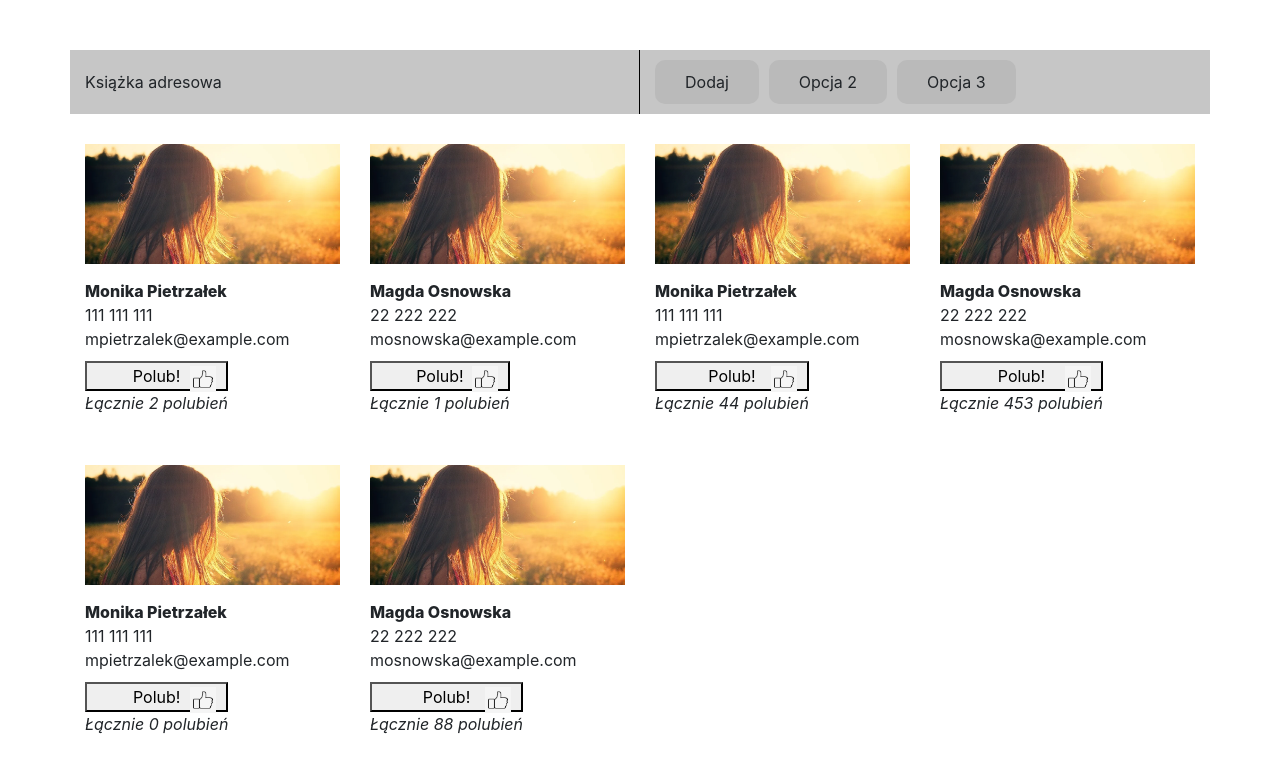
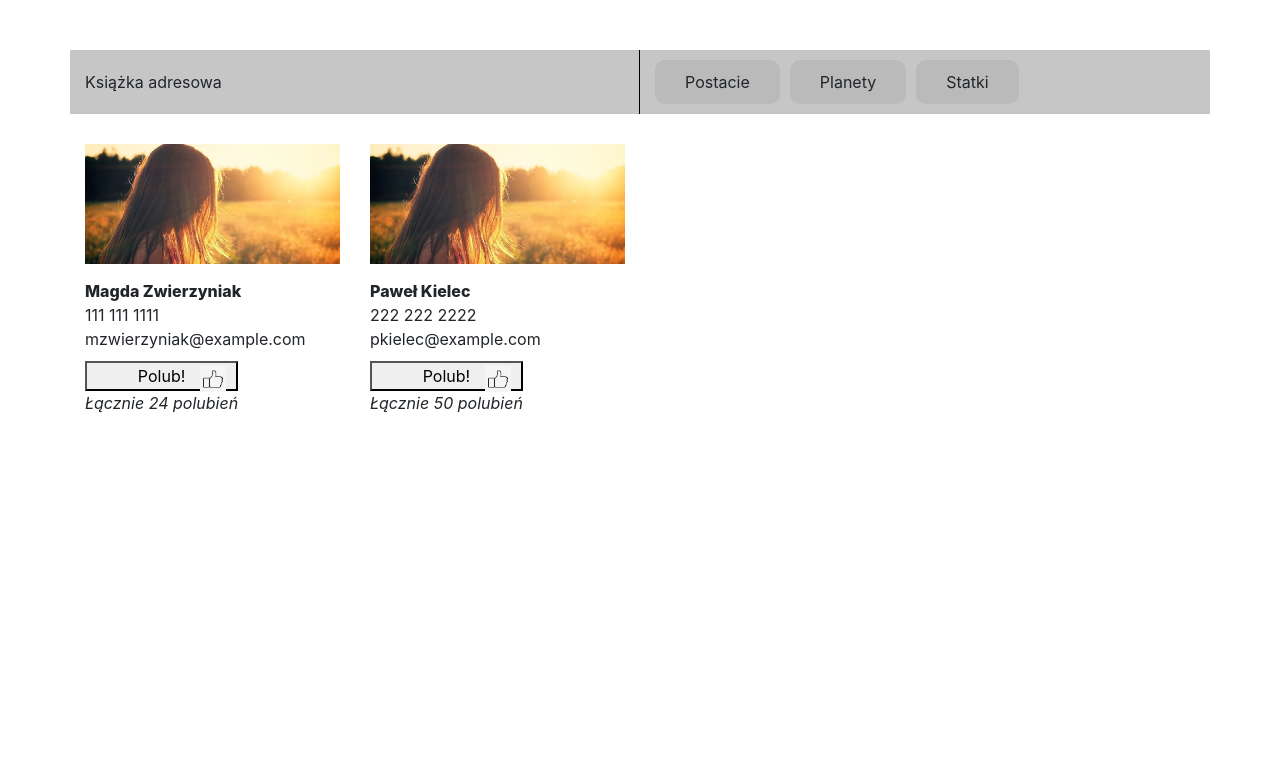
Before and after one commit to Votikk/ksiazka-adresowa-react, a React (Create React App) app: page / in a window 1280 px wide. Shown: the top 772 px of the page. Built offline with nearby package versions, Linux system fonts and the light colour scheme.

Commit message:
Połączenie w jedną klasę contactItem i wywołanie personalInfo (poprawka polub i przesył danych w nich), poprawka isDisplayed dla personalInfo

```diff
--- a/src/App.js
+++ b/src/App.js
@@ -5,8 +5,6 @@ import 'bootstrap/dist/css/bootstrap.css';
 import $ from 'jquery';
 import Popper from 'popper.js';
 import 'bootstrap/dist/js/bootstrap.bundle.min';
-
-
 function App() {
   return (
           <div>
@@ -44,87 +42,104 @@ class ContactsList extends React.Component {
     this.state = {
       isDisplayed: false
     };
-
-    this.toggleShowHide = this.toggleShowHide.bind(this);
   }
 
-  toggleShowHide() {
+  showPersonalInfo = (title, tel, email, city, postal, street, likes) => {
     this.setState(() => {
       return {
 // isDisplayed: !prevState.isDisplayed
-        isDisplayed: true
+        isDisplayed: true,
+        title: title,
+        tel: tel,
+        email: email,
+        city: city,
+        postal: postal,
+        street: street,
+        likes: likes
       }
     });
   }
 
   render() {
-    const {title, tel, email, city, postal, street} = this.props;
     return (
             <div className="row">
+              {this.state.isDisplayed == true &&
                           <PersonalInfo
-                title="Marek zwierzycki"
-                tel="555 555 555"
-                email="mzwierzycki@example.com"
-                city="Gdańsk"
-                postal="80-010"
-                street="ul. Kościuszki"
-                likes="1"
-                isDisplayed={this.state.isDisplayed}
+                            title={this.state.title}
+                            tel={this.state.tel}
+                            email={this.state.email}
+                            city={this.state.city}
+                            postal={this.state.postal}
+                            street={this.state.street}
+                            likes={this.state.likes}
                             />
+              }
               <PersonalProjects
                 isDisplayed={this.state.isDisplayed}
                 />
-              <ContactItem
-                name="Monika Pietrzałek"
-                tel="111 111 111"
-                email="mpietrzalek@example.com"
-                avatar="img/avatar.webp"
-                likes="2"
-                actionName={this.toggleShowHide}
-                />
-              <ContactItem
-                name="Magda Osnowska"
-                tel="22 222 222"
-                email="mosnowska@example.com"
-                avatar="img/avatar.webp"
-                likes="1"
-                actionName={this.toggleShowHide}
-                />
-              <ContactItem
-                name="Monika Pietrzałek"
-                tel="111 111 111"
-                email="mpietrzalek@example.com"
-                avatar="img/avatar.webp"
-                likes="44"
-                actionName={this.toggleShowHide}
-                />
-              <ContactItem
-                name="Magda Osnowska"
-                tel="22 222 222"
-                email="mosnowska@example.com"
-                avatar="img/avatar.webp"
-                likes="453"
-                actionName={this.toggleShowHide}
-                />
-              <ContactItem
-                name="Monika Pietrzałek"
-                tel="111 111 111"
-                email="mpietrzalek@example.com"
-                avatar="img/avatar.webp"
-                likes="0"
-                actionName={this.toggleShowHide}
-                />
-              <ContactItem
-                name="Magda Osnowska"
-                tel="22 222 222"
-                email="mosnowska@example.com"
-                avatar="img/avatar.webp"
-                likes="88"
-                actionName={this.toggleShowHide}
-                />
+
+              <div className="col-md-3">
+                <div className="single">
+                  <div className="main-info" onClick={() => this.showPersonalInfo("Magda Zwierzyniak", "111 111 1111", "mzwierzyniak@example.com", "Kraków", "84-230", "ul. Kościuszki", 24)}>
+                    <div className="avatar" style={{backgroundImage: "url(img/avatar.webp)"}}>
+
+                    </div>
+                    <div className="title">
+                      Magda Zwierzyniak
+                    </div>
+                  </div>
+                  <div className="tel">
+                    111 111 1111
+                  </div>
+                  <div className="email">
+                    mzwierzyniak@example.com
+                  </div>
+                  <div className="counter">
+                    <button className="add-like" onClick={this.increment.bind(this)}>
+                      Polub!
+                    </button>
+                    <img className="like-btn" src={like}/>
+                    <div className="total-likes">
+                      Łącznie <output id="likes-counter-2">24</output> polubień
+                    </div>
+                  </div>
+                </div>
+              </div>
+              <div className="col-md-3">
+                <div className="single">
+                  <div className="main-info" onClick={() => this.showPersonalInfo("Paweł Kielec", "222 222 2222", "pkielec@example.com", "Warszawa", "43-422", "ul. Abrahama", 50)}>
+                    <div className="avatar" style={{backgroundImage: "url(img/avatar.webp)"}}>
+
+                    </div>
+                    <div className="title">
+                      Paweł Kielec
+                    </div>
+                  </div>
+                  <div className="tel">
+                    222 222 2222
+                  </div>
+                  <div className="email">
+                    pkielec@example.com
+                  </div>
+                  <div className="counter">
+                    <button className="add-like" onClick={this.increment.bind(this)}>
+                      Polub!
+                    </button>
+                    <img className="like-btn" src={like}/>
+                    <div className="total-likes">
+                      Łącznie <output id="likes-counter-1">50</output> polubień
+                    </div>
+                  </div>
+                </div>
+              </div>
             </div>
                 )
-
+      }
+      increment() {
+        var counterValue = document.getElementById("likes-counter-1").textContent;
+        var counter = document.getElementById("likes-counter-1");
+        counterValue = parseInt(counterValue) + 1;
+        counter.innerHTML = counterValue;
       }
       ;
     }
@@ -133,7 +148,6 @@ class PersonalInfo extends React.Component {
 
       render() {
         const {title, tel, email, city, postal, street, isDisplayed} = this.props;
-    if (isDisplayed) {
         return (
                 <div className="col-md-6">
                   <div className="personal-info">
@@ -162,8 +176,6 @@ class PersonalInfo extends React.Component {
                   </div>
                 </div>
                 )
-    }
-    return (null)
       }
     }
 
@@ -202,13 +214,13 @@ function HeaderOptions() {
       return (
               <div className="options">
                 <OptionsItem
-              title="Dodaj"
+                  title="Postacie"
                   />
                 <OptionsItem
-              title="Opcja 2"
+                  title="Planety"
                   />
                 <OptionsItem
-              title="Opcja 3"
+                  title="Statki"
                   />
               </div>
               )
@@ -232,58 +244,6 @@ class ProjectItem extends React.Component {
       }
     }
 
-class ContactItem extends React.Component {
-
-  constructor(props) {
-    super(props);
-    this.state = {
-      counter: this.props.likes
-    };
-  }
-
-  render() {
-    const {name, tel, email, avatar} = this.props;
-    return (
-            <div className="col-md-3">
-              <div className="single">
-                <div className="main-info" onClick={this.props.actionName}>
-                  <div className="avatar" style={{backgroundImage: "url(" + avatar + ")"}}>
-
-                  </div>
-                  <div className="title">
-                    {name}
-                  </div>
-                </div>
-                <div className="tel">
-                  {tel}
-                </div>
-                <div className="email">
-                  {email}
-                </div>
-                <div className="counter">
-                  <button className="add-like" onClick={this.increment.bind(this)}>
-                    Polub!
-                  </button>
-                  <img className="like-btn" src={like}/>
-                  <div className="total-likes">
-                    Łącznie <output>{this.state.counter}</output> polubień
-                  </div>
-                </div>
-              </div>
-            </div>
-              );
-    }
-
-    contactOnClickHandler() {
-    }
-
-    increment() {
-      var counterInt = parseInt(this.state.counter);
-      this.setState({counter: counterInt + 1})
-    }
-
-  }
-
     class OptionsItem extends React.Component {
       render() {
         const {title} = this.props;
```
Lines whose indentation alone changed are shown as unchanged.
